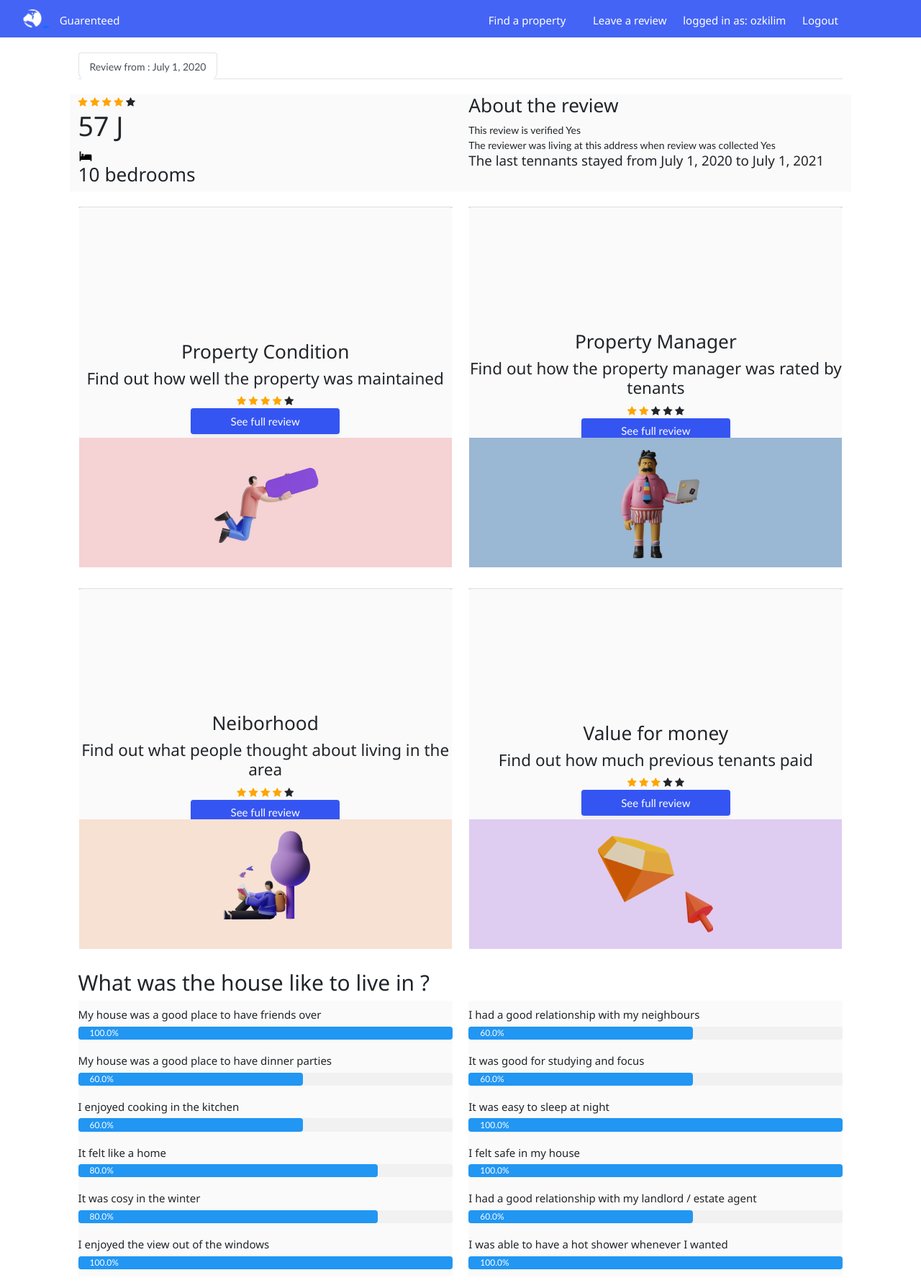
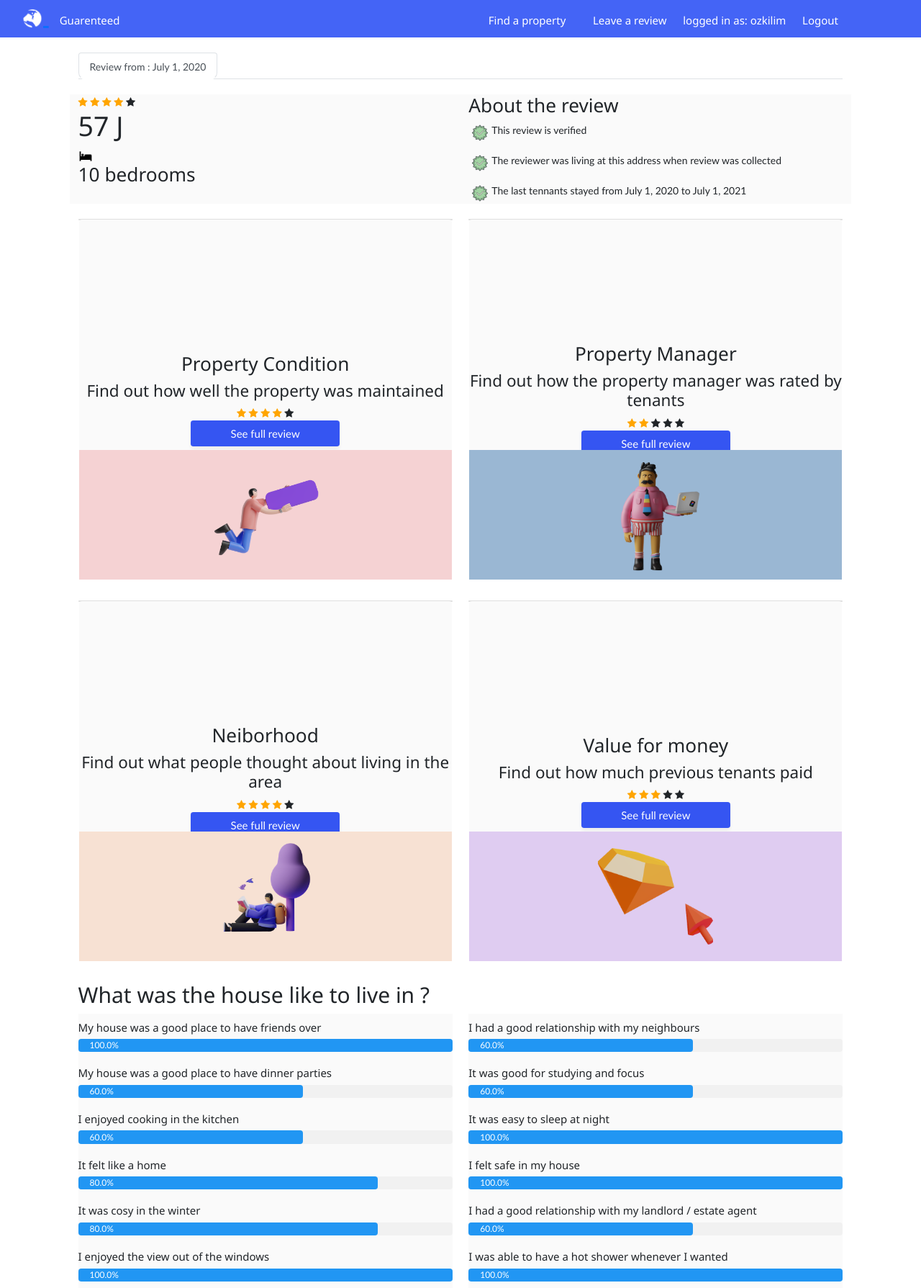
Before and after one commit to ozkilim/gauRENTeedV2, a Django app: page /beta/reasult/799ea773-4376-40f3-a7ab-acd1e33bf225/ in a window 1280 px wide. Shown: the top 1789 px of the page at 72% size. Run offline with Django 3.2, Linux system fonts and the light colour scheme; a user stored in the database is signed in; data comes from the database, SQL or seed files in the repository; both versions use the stored data as it was after the commit; some libraries are stand-ins or nearby versions.

Commit message:
usersignup

```diff
--- a/beta/forms.py
+++ b/beta/forms.py
@@ -33,7 +33,6 @@ class ReviewForm(forms.ModelForm):
                     "End date should be later than start date.")
                 return cleaned_data
         # return cleaned_data
-
 
 
 class PropertyCreationForm(forms.ModelForm):
--- a/beta/views.py
+++ b/beta/views.py
@@ -236,8 +236,10 @@ def checkout(request):
         password = request.POST["password"]
         # Pull out all data from first form...
         # Need some front end validation to ensure created object is correct.
-        newUser = CustomUser(username=username, password=password,
+        newUser = CustomUser(username=username,
                              email=email)
+        newUser.set_password(password)
+
         newUser.is_patient = True
         newUser.is_active = True
         newUser.save()
--- a/gauRENTeed/settings.py
+++ b/gauRENTeed/settings.py
@@ -177,7 +177,7 @@ SOCIALACCOUNT_PROVIDERS = {
 }
 
 
-SITE_ID = 2
+SITE_ID = 1
 
 # send to payment page...
 LOGIN_REDIRECT_URL = '/beta'
--- a/templates/tempReasult.html
+++ b/templates/tempReasult.html
@@ -603,7 +603,16 @@ align-items: center;
   /* vertical-align: middle; */
 }
 
-
+#backarrow{
+  background-color: brown;
+;
+}
+.approvalim{
+  float: left;
+}
+.approval{
+
+}
 </style>
 
 {% endblock %}
@@ -754,8 +763,8 @@ fetch("{% url 'create-checkout-session' %}", {
         console.log(formElement)
         request.send(new FormData(formElement));
         // Show a sucess message
+        setTimeout(() => { console.log("World!"); }, 10000);
         closeAllModals()
-
     });
 
 });
@@ -963,15 +972,26 @@ function closeAllModals() {
     </div>
     <div class="col-6">
       <h3>About the review</h3>
+      <div class="approval" >
+      <img  class="approvalim" src={% static "images/search_results/Approval.png" %} />
       <div>
-        This review is verified {{review.verified|true2yes}}
+        This review is verified
       </div>
+    </div>
+    <br>
+    <div class="approval">
+      <img class="approvalim" src={% static "images/search_results/Approval.png" %} />
       <div>
-        The reviewer was living at this address when review was collected {{review.livingConfirmation|true2yes}}
+        The reviewer was living at this address when review was collected
       </div>
+    </div>
+    <br>
+    <div class="approval" >
+      <img class="approvalim" src={% static "images/search_results/Approval.png" %} />
       <div>
-        <h5>The last tennants stayed from {{review.moveIn}} to  {{review.moveOut}}</h5>
+        The last tennants stayed from {{review.moveIn}} to  {{review.moveOut}}
       </div>
+    </div>
     </div>
 
 </div>
@@ -1227,8 +1247,8 @@ function closeAllModals() {
            <img class="firstIm" src={% static "images/search_results/saly-11.png" %} />
          </div>
            <div class="footer">
-               <button class="btn btn-simple" rel="tooltip" title="" onclick="rotateCard(this)">
-                   <i class="fa fa-reply"></i> Back
+               <button class="btn btn-simple" id="backarrow" rel="tooltip" title="" onclick="rotateCard(this)">
+                   <i class="fa fa-reply" ></i> Back
                </button>
 
            </div>
```
Also changed, not shown: beta/static/images/search_results/Approval.png (added), db.sqlite3.
